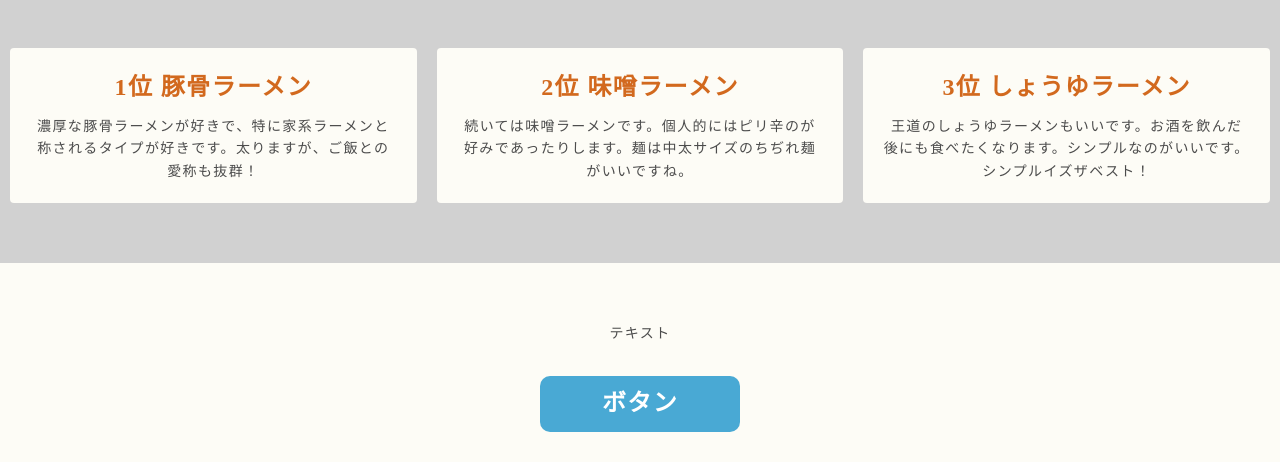
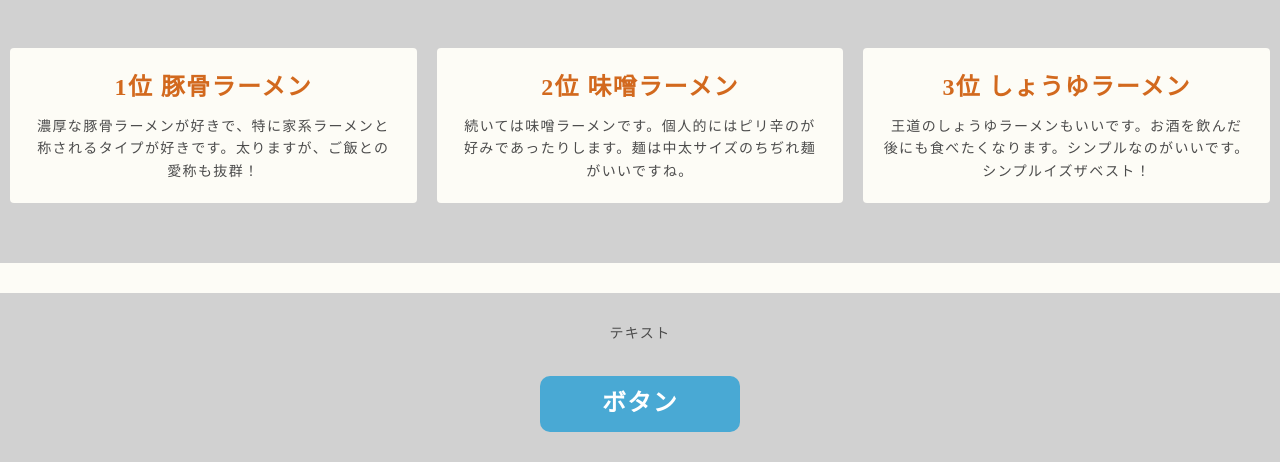
Before and after one commit to djr53910/responsive-site, a plain HTML site: page index.html in a window 1280 px wide. Shown: the part 800-1262 px from the top of the page. Before the commit the page ends 1232 px from the top, so only its background shows below. Drawn offline with Linux system fonts and the light colour scheme.

Commit message:
Update style.css

```diff
--- a/css/style.css
+++ b/css/style.css
@@ -131,14 +131,13 @@ section .container
     margin-left: auto;
 }
 
-.text_button{
+#text_button{
     background-color: #D1D1D1;
     padding-bottom: 30px;
-    line-height: 150%;
 }
 
 h2{
-    text-align: center
+    text-align: center;
 
 }
 
```
